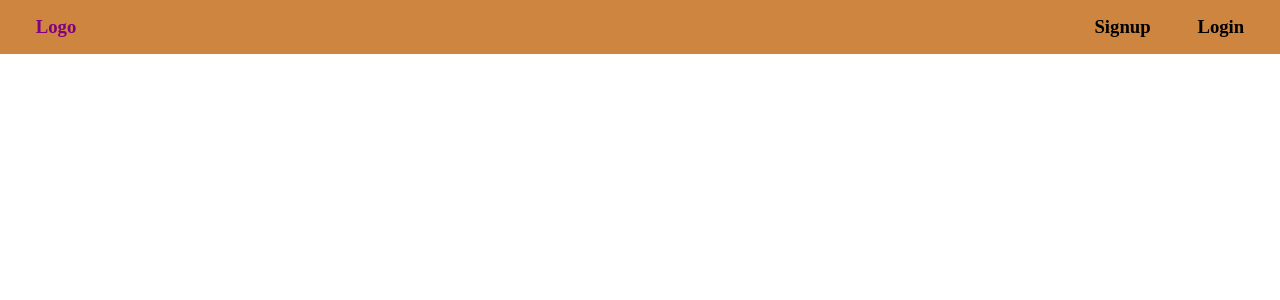
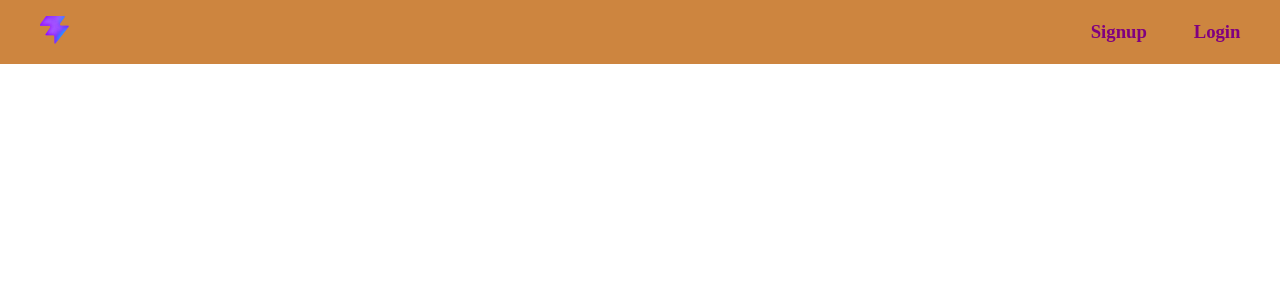
Before and after one commit to minishalincy/REACTJSPREPCOURSE, a React (Vite) app in the folder frontend/: page / in a window 1280 px wide. Shown: the top 300 px of the page. Built offline with nearby package versions, Linux system fonts and the light colour scheme.

Commit message:
added logo

```diff
--- a/frontend/src/App.jsx
+++ b/frontend/src/App.jsx
@@ -7,7 +7,6 @@ const App = function () { //funtional expression
   return(
   <>
         <Navbar/>
-
   </>
   )
 };
--- a/frontend/src/components/Navbar.jsx
+++ b/frontend/src/components/Navbar.jsx
@@ -1,13 +1,13 @@
 import React from "react";
 
-const Navbar = function(){
+const Navbar = ()=>{
     return(
         <>
 
 
         <div className="nav">
             <div className="left">
-                <h3>Logo</h3>
+                <img src="./public/favicon.svg" alt="vite logo" />
             </div>
 
             <div className="right">
--- a/frontend/src/styles/global.css
+++ b/frontend/src/styles/global.css
@@ -21,4 +21,9 @@
   justify-content: space-between;
   align-items: center;
   width: 12%;
+  color: purple;
 }
+
+img{
+    height: 28px;
+}
```
